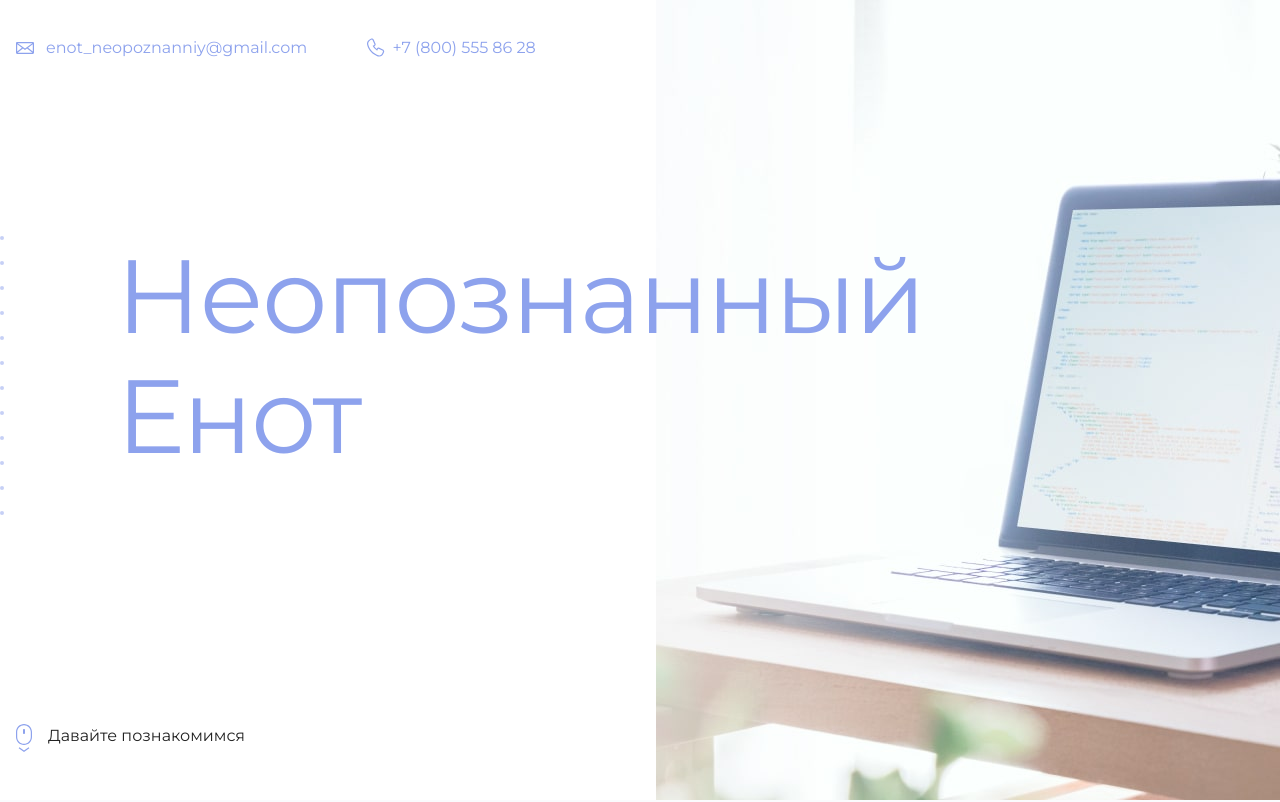
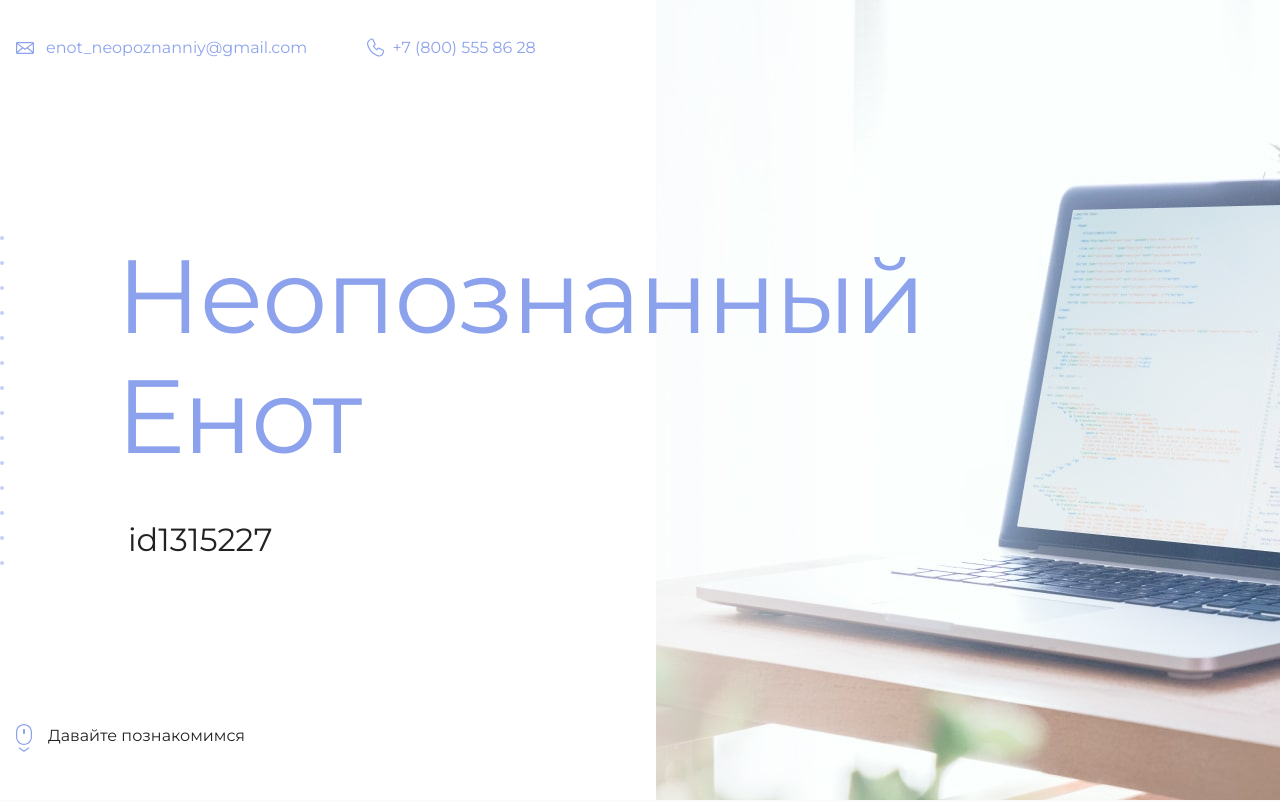
Before and after one commit to Ocupuc123/my-site, a plain HTML site: page index.html in a window 1280 px wide. Shown: the top 802 px of the page. Drawn offline with Linux system fonts and the light colour scheme.

Commit message:
Добавил id

```diff
--- a/index.html
+++ b/index.html
@@ -19,7 +19,7 @@
       <section class="hero-image">
         <div class="container">
           <h1 class="heading">Неопознанный Енот</h1>
-          <p><!-- Тут ваш id на сайте Академии --></p>
+          <p>id1315227</p>
         </div>
       </section>
 
```
